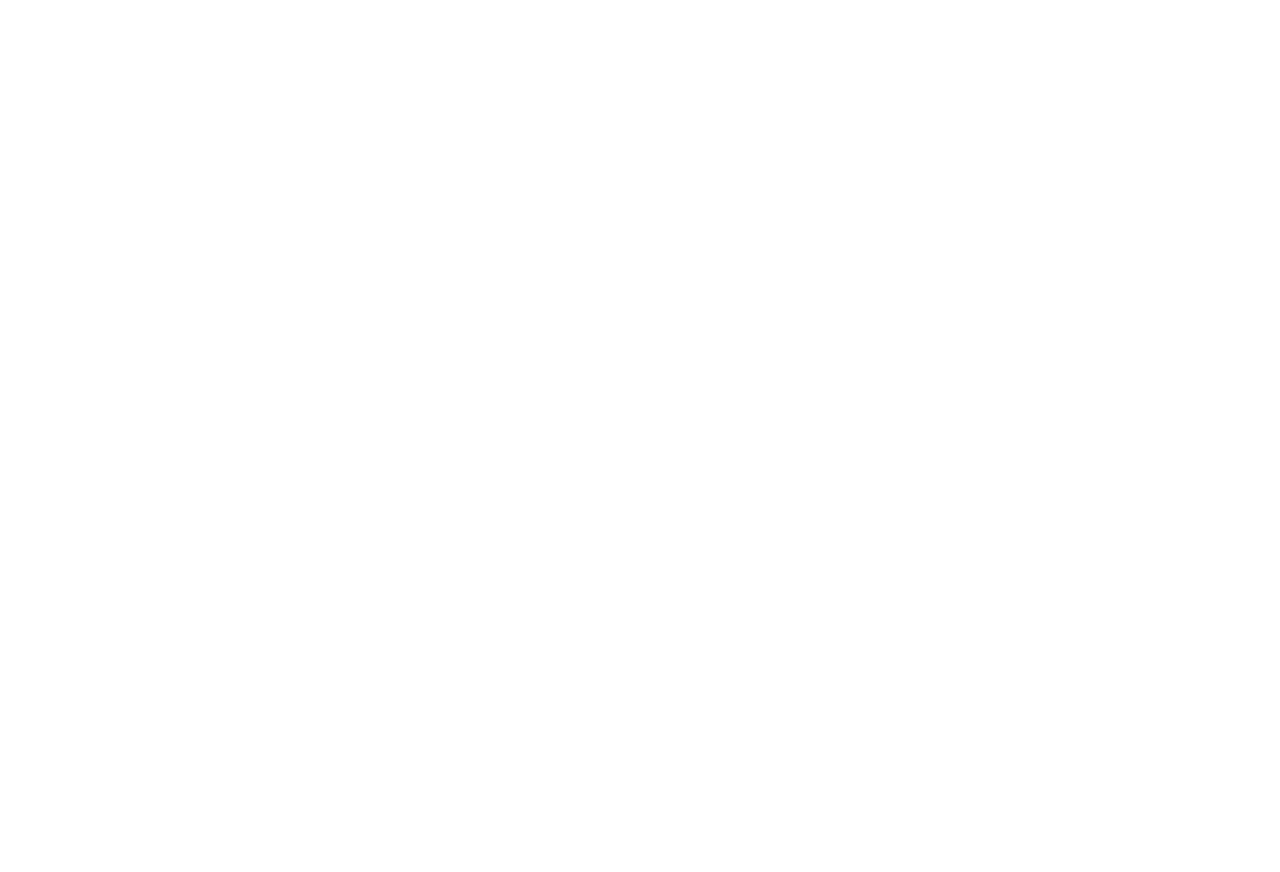
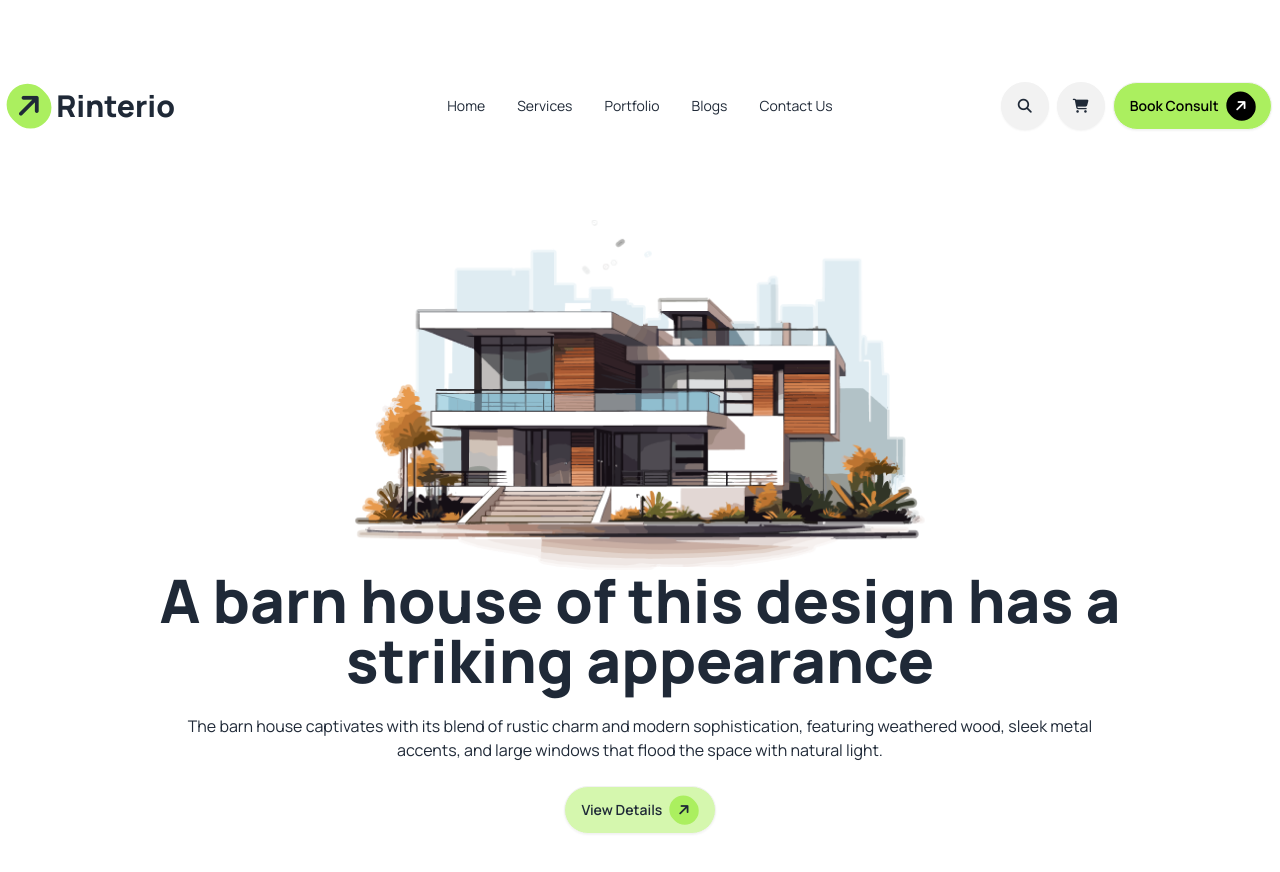
Before and after one commit to grim-reaper883/assingnment-3, a plain HTML site: page index.html in a window 1280 px wide. Before the commit the page ends 800 px from the top, so only its background shows below. Drawn offline with nearby package versions, Linux system fonts and the light colour scheme.

Commit message:
completed banner section

```diff
--- a/index.html
+++ b/index.html
@@ -1,11 +1,98 @@
 <!DOCTYPE html>
-<html lang="en">
+<html lang="en" data-theme="light">
 <head>
   <meta charset="UTF-8">
   <meta name="viewport" content="width=device-width, initial-scale=1.0">
   <title>Rinterio</title>
+  <link rel="preconnect" href="https://fonts.googleapis.com">
+  <link rel="preconnect" href="https://fonts.gstatic.com" crossorigin>
+  <link href="https://fonts.googleapis.com/css2?family=Manrope:wght@200..800&display=swap" rel="stylesheet">
+  <link href="https://cdn.jsdelivr.net/npm/daisyui@4.12.23/dist/full.min.css" rel="stylesheet" type="text/css" />
+  <script src="https://cdn.tailwindcss.com"></script>
+  <script src="https://kit.fontawesome.com/ea998355ed.js" crossorigin="anonymous"></script>
+  <style>
+    body {
+      font-family: 'Manrope', sans-serif;
+    }
+  </style>
 </head>
 <body>
+  <!-- Header -->
+  <nav>
+    <header>
+      <div class="navbar bg-base-100 container mx-auto pt-20 ">
+        <div class="navbar-start">
+          <div class="dropdown">
+            <div tabindex="0" role="button" class="btn btn-ghost lg:hidden">
+              <svg
+                xmlns="http://www.w3.org/2000/svg"
+                class="h-5 w-5"
+                fill="none"
+                viewBox="0 0 24 24"
+                stroke="currentColor">
+                <path
+                  stroke-linecap="round"
+                  stroke-linejoin="round"
+                  stroke-width="2"
+                  d="M4 6h16M4 12h8m-8 6h16" />
+              </svg>
+            </div>
+            <ul
+              tabindex="0"
+              class="menu menu-sm dropdown-content bg-base-100 rounded-box z-[1] mt-3 w-52 p-2 shadow ">
+              <li><a>Home</a></li>
+              <li><a>Services</a></li>
+              <li><a>Portfolio</a></li>
+              <li><a>Blogs</a></li>
+              <li><a>Contact Us</a></li>
+            </ul>
+          </div>
+          <a class="text-3xl font-black"><i class="-rotate-45 fa-solid fa-arrow-right rounded-full bg-[#ABEF5F] p-2"></i> Rinterio</a>
+        </div>
+        <div class="navbar-center hidden lg:flex">
+          <ul class="menu menu-horizontal px-1">
+              <li><a>Home</a></li>
+              <li><a>Services</a></li>
+              <li><a>Portfolio</a></li>
+              <li><a>Blogs</a></li>
+              <li><a>Contact Us</a></li>
+          </ul>
+        </div>
+        <div class="navbar-end">
+          <div class="pr-2">
+            <button class="btn btn-circle">
+              <i class="fa-solid fa-magnifying-glass"></i>
+            </button>
+          </div>
+          <div class="pr-2">
+            <button class="btn btn-circle">
+              <i class="fa-solid fa-cart-shopping"></i>
+            </button>
+          </div>
+          <a class="btn text-black bg-[#ABEF5F] rounded-full">Book Consult<i class="-rotate-45 fa-solid fa-arrow-right text-white bg-black rounded-full p-2"></i></a>
+        </div>
+      </div>
+    </header>
+  </nav>
+  <!-- hero section -->
+  <div class=" min-h-screen container mx-auto pt-20">
+    <div class="align-center justify-items-center">
+      <img
+        src="images/banner.png"
+        class="max-w-xl"/>
+      <div>
+        <h1 class="text-6xl font-extrabold text-center">A barn house of this design has a<br> striking appearance</h1>
+        <p class="py-6 text-center">
+          The barn house captivates with its blend of rustic charm and modern sophistication, featuring weathered wood, sleek metal<br> accents, and large windows that flood the space with natural light.
+        </p>
+        <div class="flex justify-center">
+        <button class="btn bg-[#abef5f80] rounded-full ">View Details <i class="-rotate-45 fa-solid fa-arrow-right rounded-full bg-[#ABEF5F] p-2"></i></button>
+        </div>
+      </div>
+    </div>
+  </div>
 
+  <main></main>
+  <footer></footer>
 </body>
 </html>
```
